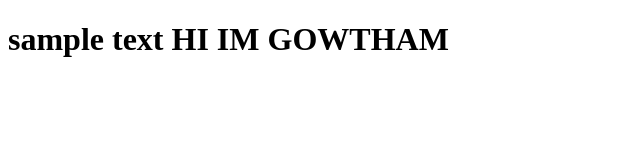
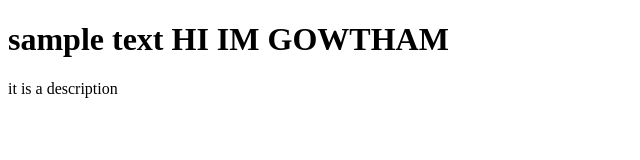
Before and after one commit to GOWTHAM9384/sample-code, a plain HTML site: page index.html in a window 1280 px wide. Shown: the whole page, without its empty margins (0-640 px from the left). Drawn offline with Linux system fonts and the light colour scheme.

Commit message:
add discription

```diff
--- a/index.html
+++ b/index.html
@@ -7,6 +7,6 @@
 </head>
 <body>
     <h1>sample text HI IM GOWTHAM</h1>
-
+    <p>it is a description</p>
 </body>
 </html>
```
